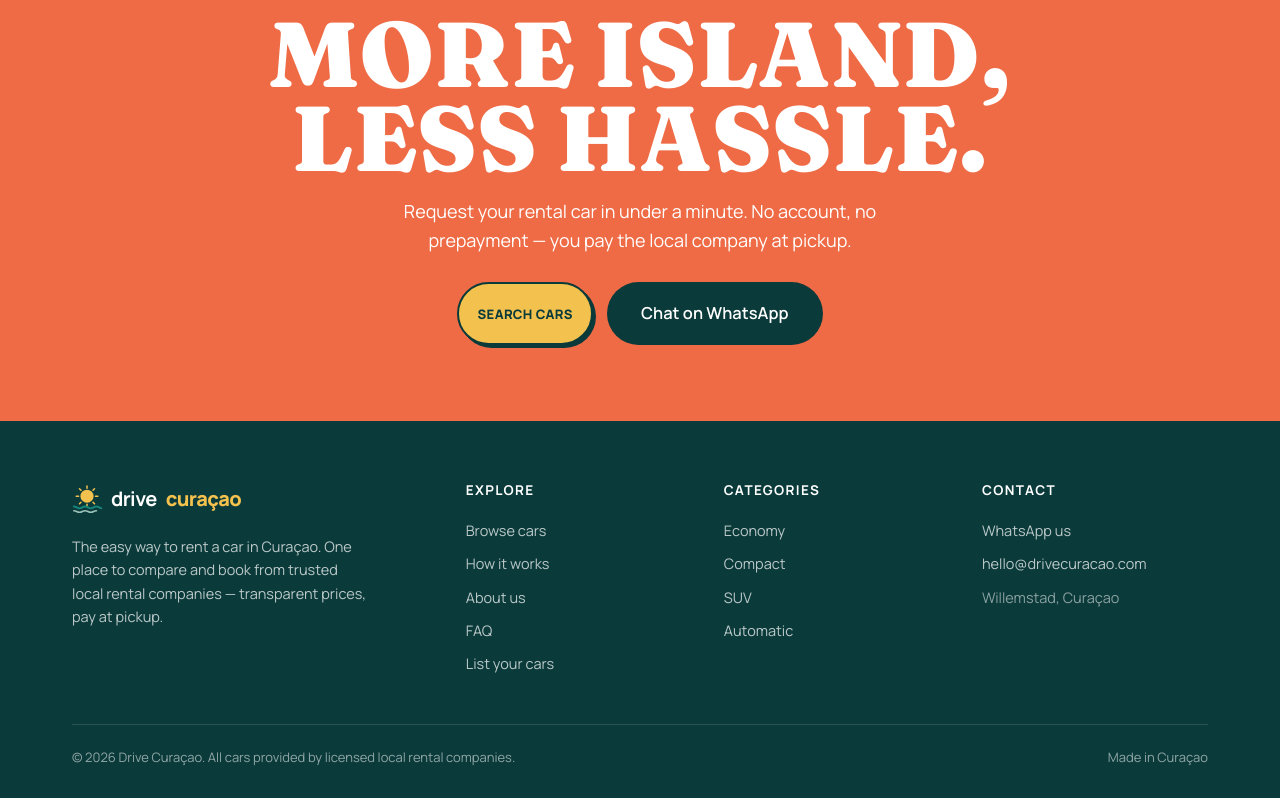
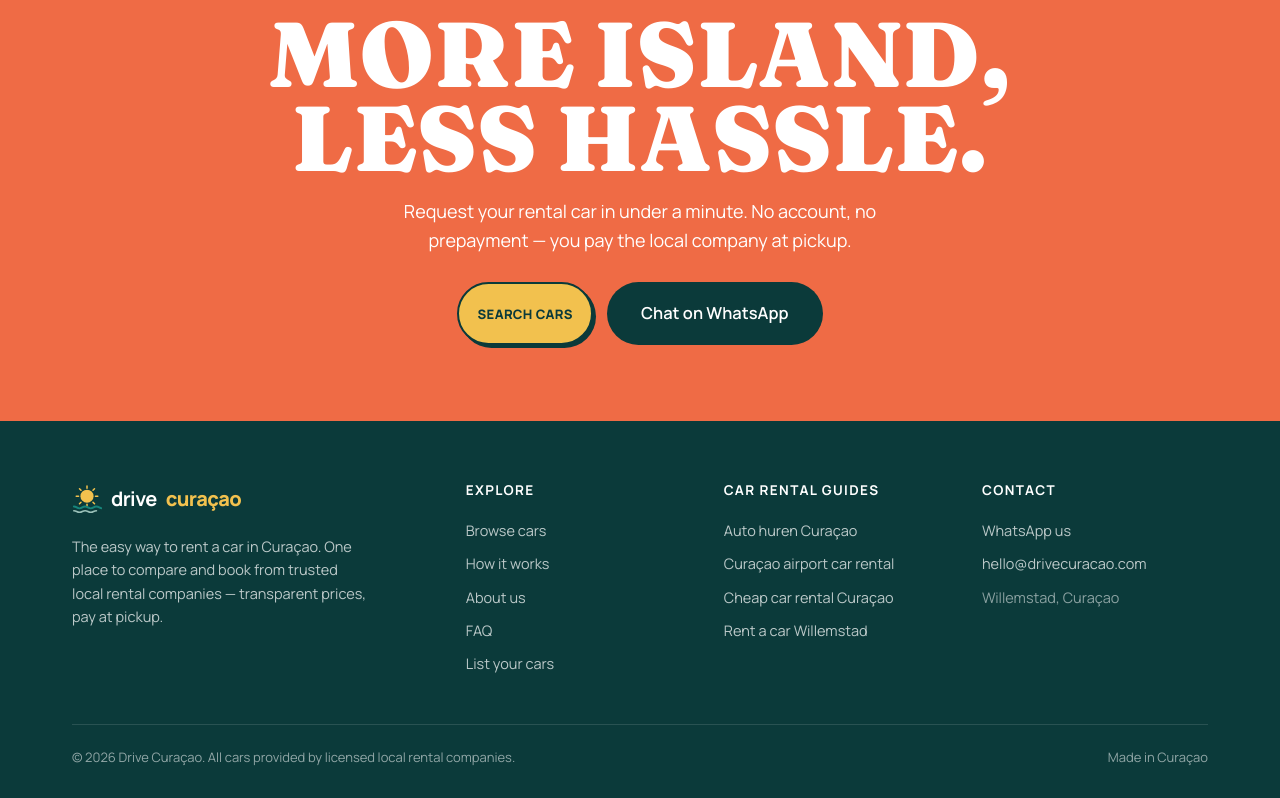
Before and after one commit to jairbakhuis/drivecuracao, a React (Vite) app: page / in a window 1280 px wide. Shown: the part 5617-6415 px from the top of the page. Built offline with nearby package versions, Linux system fonts and the light colour scheme; no server answers.

Commit message:
seo: link rental guides in footer
Replaces generic category footer links with direct links to the SEO rental guide pages so visitors and crawlers can discover them from every page.

👾 Generated with [Letta Code](https://letta.com)

Co-Authored-By: Letta Code <noreply@letta.com>

```diff
--- a/src/components/Layout.tsx
+++ b/src/components/Layout.tsx
@@ -90,11 +90,11 @@
             <Link to="/for-rental-companies">List your cars</Link>
           </div>
           <div>
-            <h4>Categories</h4>
-            <Link to="/cars">Economy</Link>
-            <Link to="/cars">Compact</Link>
-            <Link to="/cars">SUV</Link>
-            <Link to="/cars">Automatic</Link>
+            <h4>Car rental guides</h4>
+            <Link to="/auto-huren-curacao">Auto huren Curaçao</Link>
+            <Link to="/car-rental-curacao-airport">Curaçao airport car rental</Link>
+            <Link to="/cheap-car-rental-curacao">Cheap car rental Curaçao</Link>
+            <Link to="/rent-a-car-willemstad">Rent a car Willemstad</Link>
           </div>
           <div>
             <h4>Contact</h4>
```
